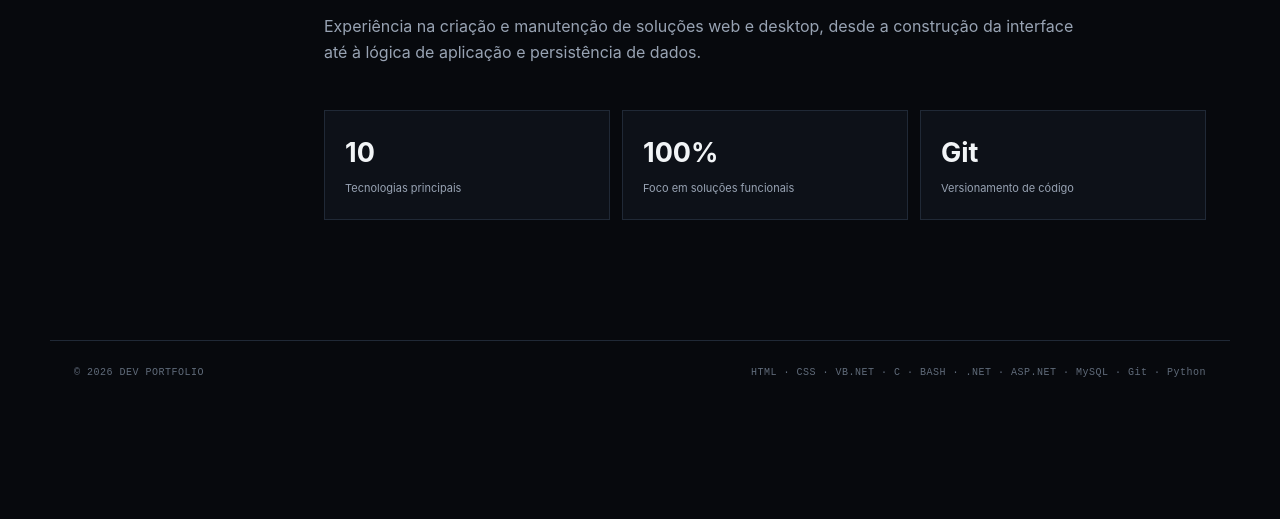
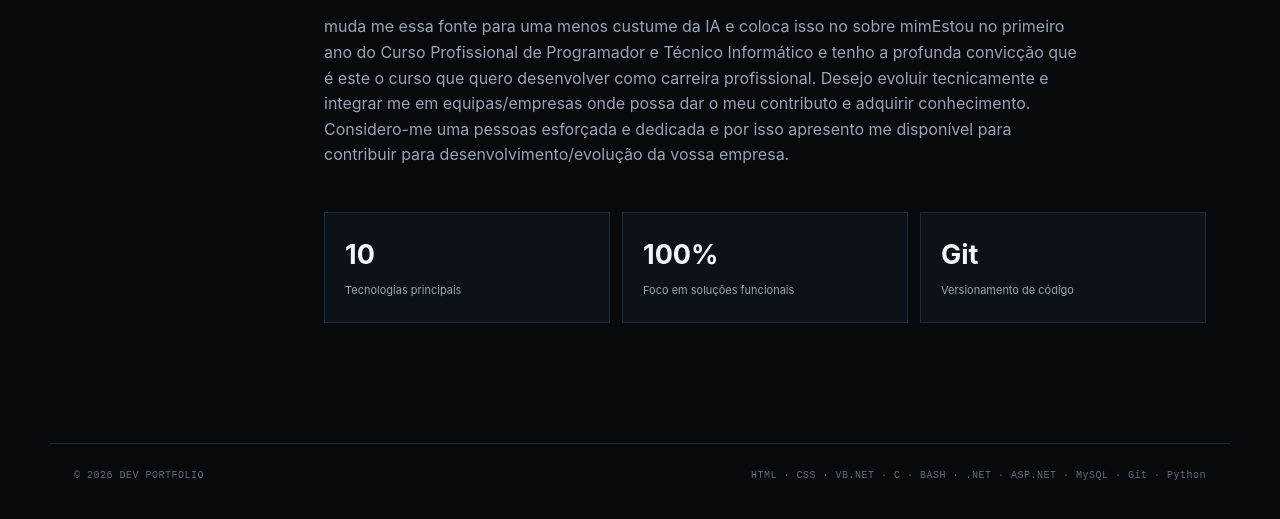
Before and after one commit to guilhermesimoes109-a11y/Portfolio_Site, a plain HTML site: page sobre.html in a window 1280 px wide. Shown: the part 323-842 px from the top of the page. Before the commit the page ends 800 px from the top, so only its background shows below. Drawn offline with Linux system fonts and the light colour scheme.

Commit message:
Update sobre.html

```diff
--- a/sobre.html
+++ b/sobre.html
@@ -28,7 +28,12 @@
       <div class="section-label">01 — SOBRE</div>
       <div>
         <h2>Desenvolvimento com<br><span>visão prática.</span></h2>
-        <p>Experiência na criação e manutenção de soluções web e desktop, desde a construção da interface até à lógica de aplicação e persistência de dados.</p>
+        <p>muda me essa fonte para uma menos custume da IA e coloca isso no sobre mimEstou no primeiro ano do Curso Profissional de Programador e Técnico Informático e tenho a profunda
+convicção que é este o curso que quero desenvolver como carreira profissional.
+Desejo evoluir tecnicamente e integrar me em equipas/empresas onde possa dar o meu contributo e adquirir
+conhecimento.
+Considero-me uma pessoas esforçada e dedicada e por isso apresento me disponível para contribuir para
+desenvolvimento/evolução da vossa empresa.</p>
         <div class="stats">
           <div><strong>10</strong><span>Tecnologias principais</span></div>
           <div><strong>100%</strong><span>Foco em soluções funcionais</span></div>
```
